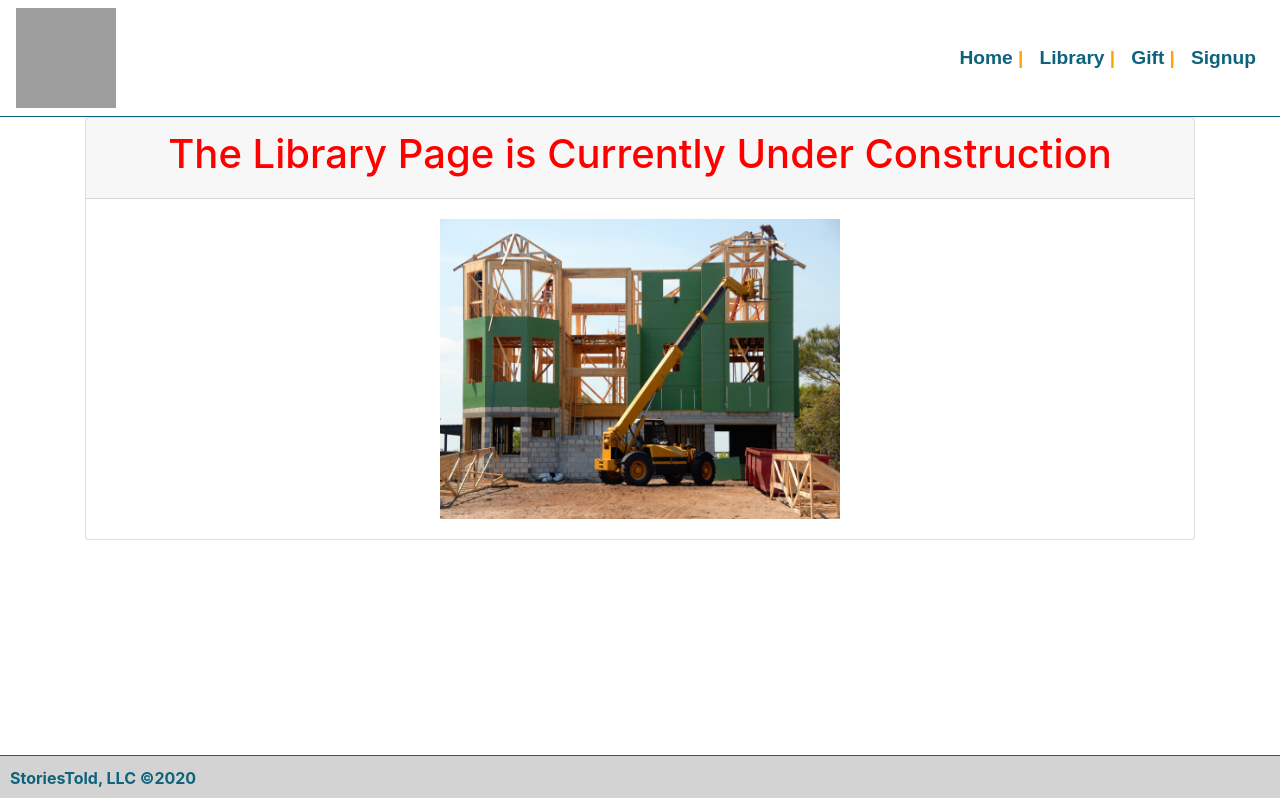
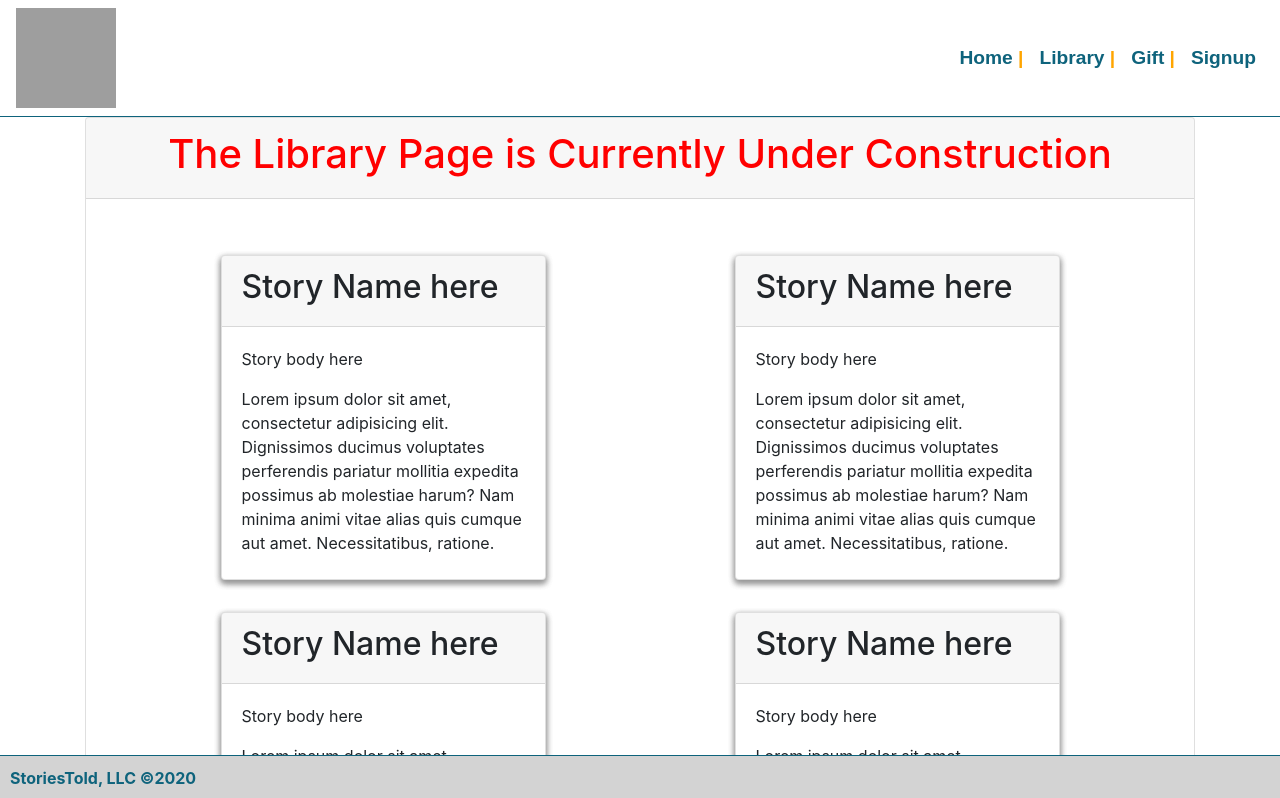
Before and after one commit to brer4449/story, a React (Create React App) app: page /Library in a window 1280 px wide. Shown: the top 798 px of the page. Built offline with nearby package versions, Linux system fonts and the light colour scheme; grey boxes are pictures that could not be loaded.

Commit message:
Added story card with wrapper component

```diff
--- /dev/null
+++ b/src/components/Story/index.js
@@ -0,0 +1,54 @@
+import React from "react";
+import "./styles.css";
+
+class Story extends React.Component {
+  constructor(props) {
+    super(props);
+    this.state = {
+      unsure: "",
+    };
+  }
+
+  render(props) {
+    return (
+      <div className="card story-card">
+        <div className="card-header">
+          <h2>Story Name here</h2>
+        </div>
+        <div className="card-body">
+          <p>Story body here</p>
+          <p>
+            Lorem ipsum dolor sit amet, consectetur adipisicing elit.
+            Dignissimos ducimus voluptates perferendis pariatur mollitia
+            expedita possimus ab molestiae harum? Nam minima animi vitae alias
+            quis cumque aut amet. Necessitatibus, ratione.
+          </p>
+        </div>
+      </div>
+      // <------------ From friends card ----------->
+      // <div className="card">
+      //   <div className="img-container">
+      //     <img alt={props.name} src={props.image} />
+      //   </div>
+      //   <div className="content">
+      //     <ul>
+      //       <li>
+      //         <strong>Name:</strong> {props.name}
+      //       </li>
+      //       <li>
+      //         <strong>Occupation:</strong> {props.occupation}
+      //       </li>
+      //       <li>
+      //         <strong>Location:</strong> {props.location}
+      //       </li>
+      //     </ul>
+      //   </div>
+      //   <span onClick={() => props.removeFriend(props.id)} className="remove">
+      //     𝘅
+      //   </span>
+      // </div>
+    );
+  }
+}
+
+export default Story;
--- /dev/null
+++ b/src/components/Story/styles.css
@@ -0,0 +1,52 @@
+/* .story-card {
+  width: 50%;
+  display: inline;
+} */
+
+.story-card {
+  background: #fff;
+  border-radius: 2px;
+  height: 325px;
+  margin: 1rem;
+  position: relative;
+  width: 325px;
+  box-shadow: 0 3px 6px #999, 0 3px 6px #999;
+  text-align: left;
+}
+
+.story-card > .img-container {
+  height: 60%;
+  overflow: hidden;
+  text-align: center;
+  background: #6caddc;
+}
+.story-card > .img-container > img {
+  width: 60%;
+}
+
+.story-card > .content {
+  padding-left: 1rem;
+  padding-right: 1rem;
+  font-size: 15px;
+}
+
+.story-card > .content > ul {
+  list-style-type: none;
+}
+
+.story-card > .content > ul > li {
+  margin-top: 18px;
+}
+
+.story-card > .remove {
+  color: #ff1744;
+  font-size: 48px;
+  position: absolute;
+  top: -20px;
+  right: 5px;
+  cursor: pointer;
+}
+
+.story-card > .remove:hover {
+  color: #d50000;
+}
--- /dev/null
+++ b/src/components/Wrapper/index.js
@@ -0,0 +1,8 @@
+import React from "react";
+import "./style.css";
+
+function Wrapper(props) {
+  return <div className="wrapper">{props.children}</div>;
+}
+
+export default Wrapper;
--- /dev/null
+++ b/src/components/Wrapper/style.css
@@ -0,0 +1,10 @@
+.wrapper {
+  /* padding-top: 50px; */
+  height: 100%;
+  display: flex;
+  flex-flow: row wrap;
+  padding: 20px;
+  justify-content: space-around;
+  align-content: flex-start;
+  overflow: auto;
+}
--- a/src/pages/LibraryPage.js
+++ b/src/pages/LibraryPage.js
@@ -1,4 +1,6 @@
 import React from "react";
+import Story from "../components/Story/index";
+import Wrapper from "../components/Wrapper/index";
 import Footer from "../components/Footer/index";
 
 const headerStyle = {
@@ -18,12 +20,18 @@ function Library() {
                 {/* <h1>Search Our Library for a Story that Speaks to You</h1> */}
               </div>
               <div className="card-body">
-                <img
+                {/* <img
                   src={`${process.env.PUBLIC_URL}/images/construction.jpg`}
                   width="400px"
                   height="300px"
                   alt="under construction"
-                />
+                  /> */}
+                <Wrapper>
+                  <Story></Story>
+                  <Story></Story>
+                  <Story></Story>
+                  <Story></Story>
+                </Wrapper>
               </div>
             </div>
           </div>
```
Also changed, not shown: 1 other file (tests, documents, lock files or other folders).
